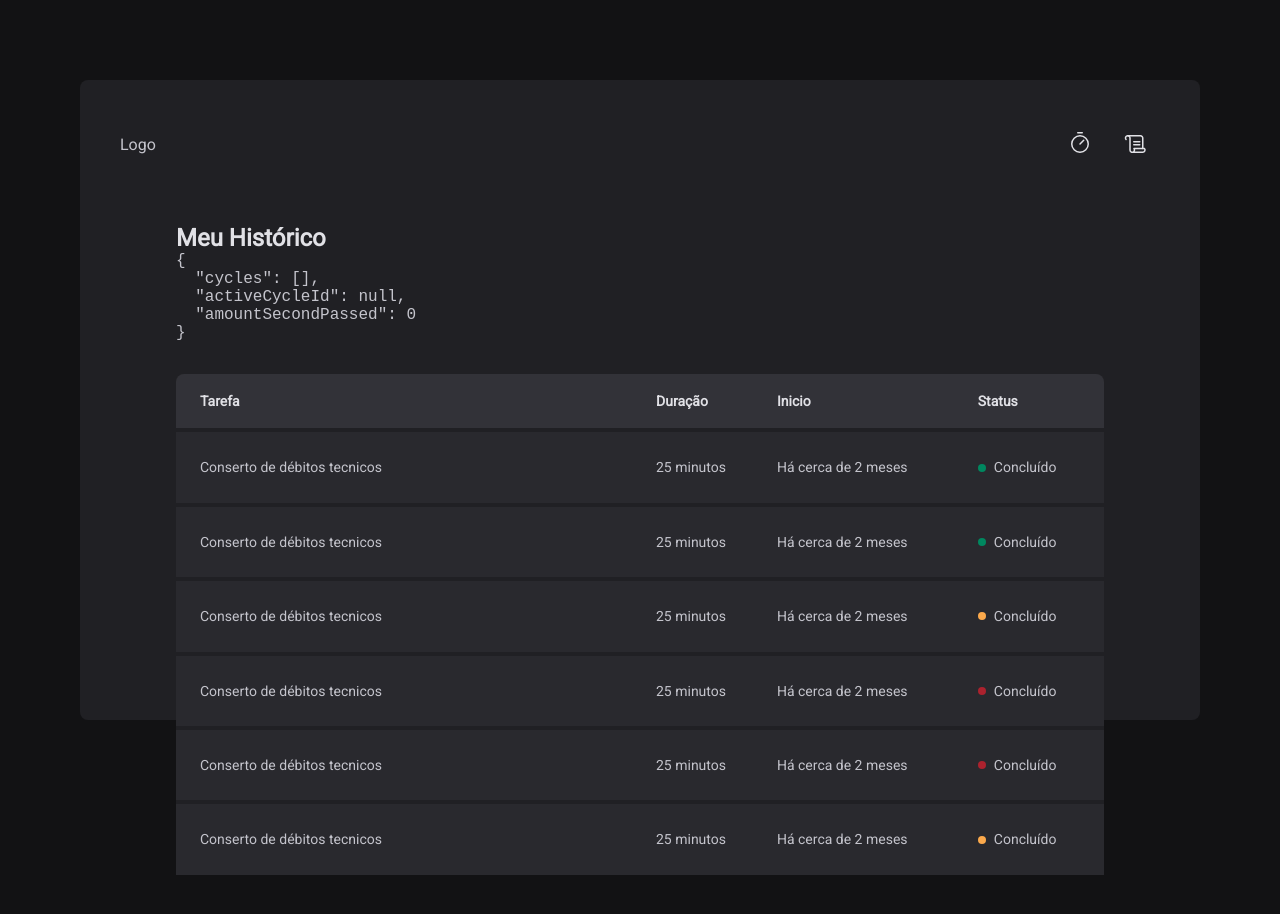
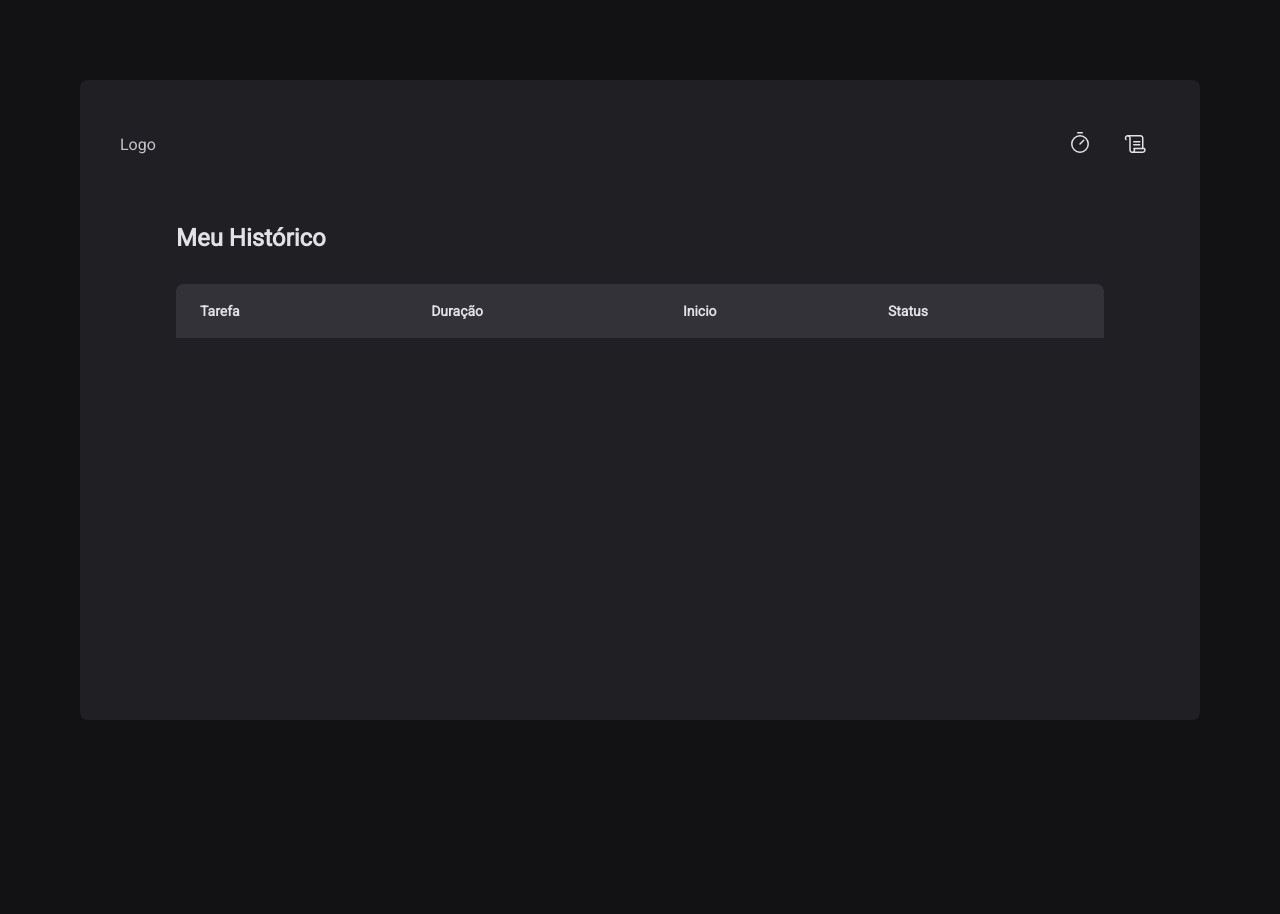
Before and after one commit to viniciusfal/pomodoro, a React (Vite) app: page /pomodoro/history in a window 1280 px wide. Shown: the top 914 px of the page. After the commit the page ends 800 px from the top, so only its background shows below. Built offline with nearby package versions, Linux system fonts and the light colour scheme; the HTML template or start-up script is replaced by a standard one.

Commit message:
listing cycles

```diff
--- a/src/App.tsx
+++ b/src/App.tsx
@@ -14,6 +14,7 @@ function App() {
           <Router />
         </CycleContextProvider>
       </BrowserRouter>
+
       <GlobalStyle />
     </ThemeProvider>
   )
--- a/src/pages/History/index.tsx
+++ b/src/pages/History/index.tsx
@@ -3,13 +3,11 @@ import { HistoryContainer, HistoryList, Status } from './style'
 import { CyclesContext } from '../../contexts/CycleContexts'
 
 export function History() {
-  const cycles = useContext(CyclesContext)
+  const { cycles } = useContext(CyclesContext)
 
   return (
     <HistoryContainer>
       <h1>Meu Histórico</h1>
-
-      <pre>{JSON.stringify(cycles, null, 2)}</pre>
 
       <HistoryList>
         <table>
@@ -22,58 +20,28 @@ export function History() {
             </tr>
           </thead>
           <tbody>
-            <tr>
-              <td>Conserto de débitos tecnicos</td>
-              <td>25 minutos</td>
-              <td>Há cerca de 2 meses</td>
-              <td>
-                <Status statusColors="green">Concluído</Status>
-              </td>
-            </tr>
+            {cycles.map((cycle) => {
+              return (
+                <tr key={cycle.id}>
+                  <td>{cycle.task}</td>
+                  <td>{cycle.minutesAmount} Minutos</td>
+                  <td>{cycle.startDate.toISOString()}</td>
+                  <td>
+                    {cycle.finishDate && (
+                      <Status statusColors="green">Concluído</Status>
+                    )}
 
-            <tr>
-              <td>Conserto de débitos tecnicos</td>
-              <td>25 minutos</td>
-              <td>Há cerca de 2 meses</td>
-              <td>
-                <Status statusColors="green">Concluído</Status>
-              </td>
-            </tr>
+                    {cycle.interruptedDate && (
+                      <Status statusColors="red">Interrompido</Status>
+                    )}
 
-            <tr>
-              <td>Conserto de débitos tecnicos</td>
-              <td>25 minutos</td>
-              <td>Há cerca de 2 meses</td>
-              <td>
-                <Status statusColors="yellow">Concluído</Status>
-              </td>
-            </tr>
-
-            <tr>
-              <td>Conserto de débitos tecnicos</td>
-              <td>25 minutos</td>
-              <td>Há cerca de 2 meses</td>
-              <td>
-                <Status statusColors="red">Concluído</Status>
-              </td>
-            </tr>
-
-            <tr>
-              <td>Conserto de débitos tecnicos</td>
-              <td>25 minutos</td>
-              <td>Há cerca de 2 meses</td>
-              <td>
-                <Status statusColors="red">Concluído</Status>
-              </td>
-            </tr>
-            <tr>
-              <td>Conserto de débitos tecnicos</td>
-              <td>25 minutos</td>
-              <td>Há cerca de 2 meses</td>
-              <td>
-                <Status statusColors="yellow">Concluído</Status>
-              </td>
-            </tr>
+                    {!cycle.finishDate && !cycle.interruptedDate && (
+                      <Status statusColors="yellow">Em andamento</Status>
+                    )}
+                  </td>
+                </tr>
+              )
+            })}
           </tbody>
         </table>
       </HistoryList>
--- a/src/pages/Home/components/Countdown/index.tsx
+++ b/src/pages/Home/components/Countdown/index.tsx
@@ -23,10 +23,11 @@ export function Countdown() {
           new Date(),
           activeCycle.startDate,
         )
+
         if (secondsDifference >= totalSeconds) {
           markCurrentCycleAsFinished()
+
           setSecondPassed(totalSeconds)
-
           clearInterval(interval)
         } else {
           setSecondPassed(secondsDifference)
@@ -56,7 +57,7 @@ export function Countdown() {
 
   useEffect(() => {
     if (activeCycle) {
-      document.title = `${minutes}:${seconds} - Pomodoro`
+      document.title = `${minutes}:${seconds}`
     }
   }, [minutes, seconds, activeCycle])
 
--- a/src/pages/Home/index.tsx
+++ b/src/pages/Home/index.tsx
@@ -23,14 +23,19 @@ export function Home() {
   })
   const { activeCycle, createNewCycle, interruptedCurrentCycle } =
     useContext(CyclesContext)
-  const { handleSubmit, watch /* reset */ } = newCycleForm
+  const { handleSubmit, watch, reset } = newCycleForm
 
   const task = watch('task')
   const isSubmitDisable = !task
 
+  function handleCreateNewCycle(data: NewCycleData) {
+    createNewCycle(data)
+    reset()
+  }
+
   return (
     <HomeContainer>
-      <form onSubmit={handleSubmit(createNewCycle)}>
+      <form onSubmit={handleSubmit(handleCreateNewCycle)}>
         <FormProvider {...newCycleForm}>
           <NewCycleForm />
         </FormProvider>
```
Also changed, not shown: src/contexts/CycleContexts.tsx (+3 -5 lines).
